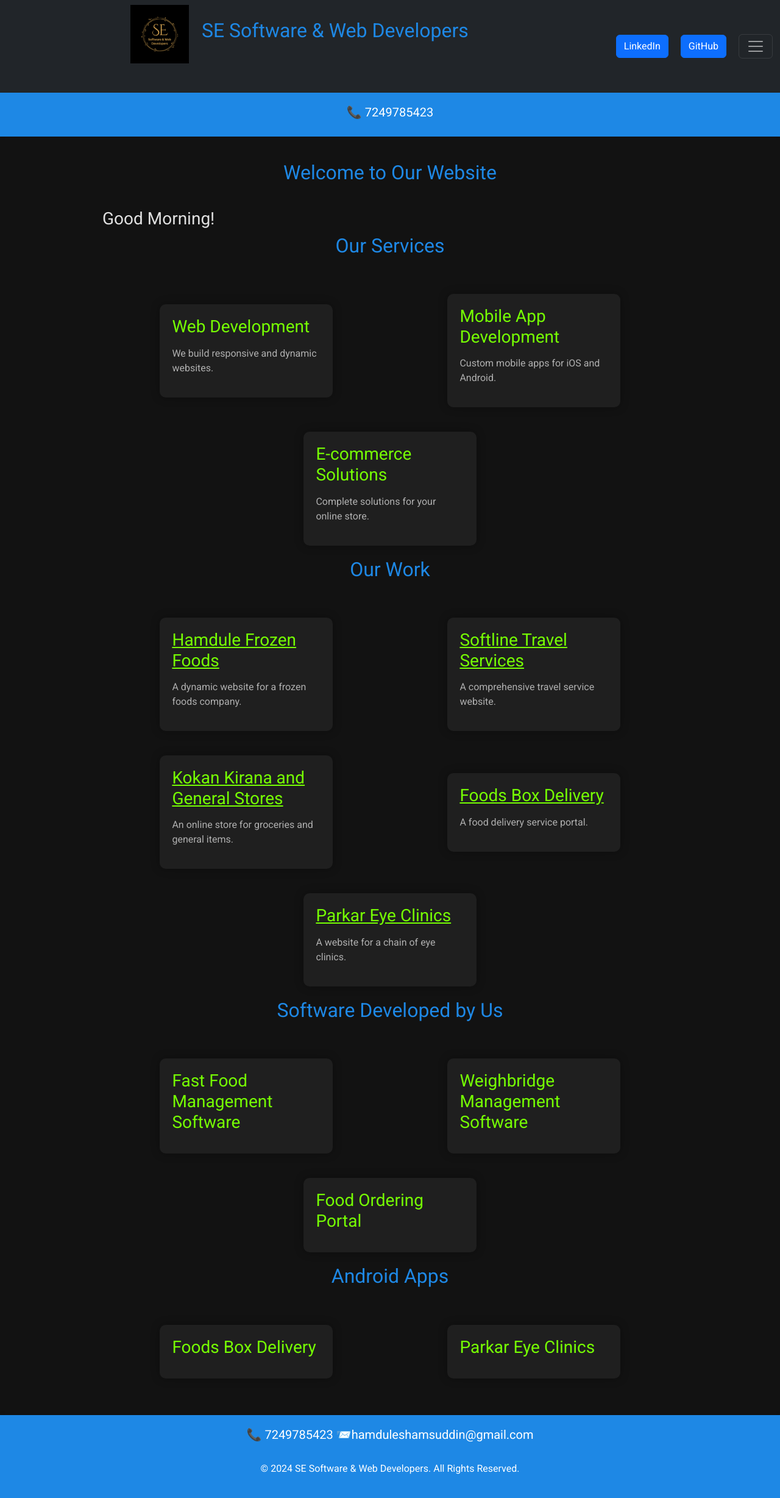
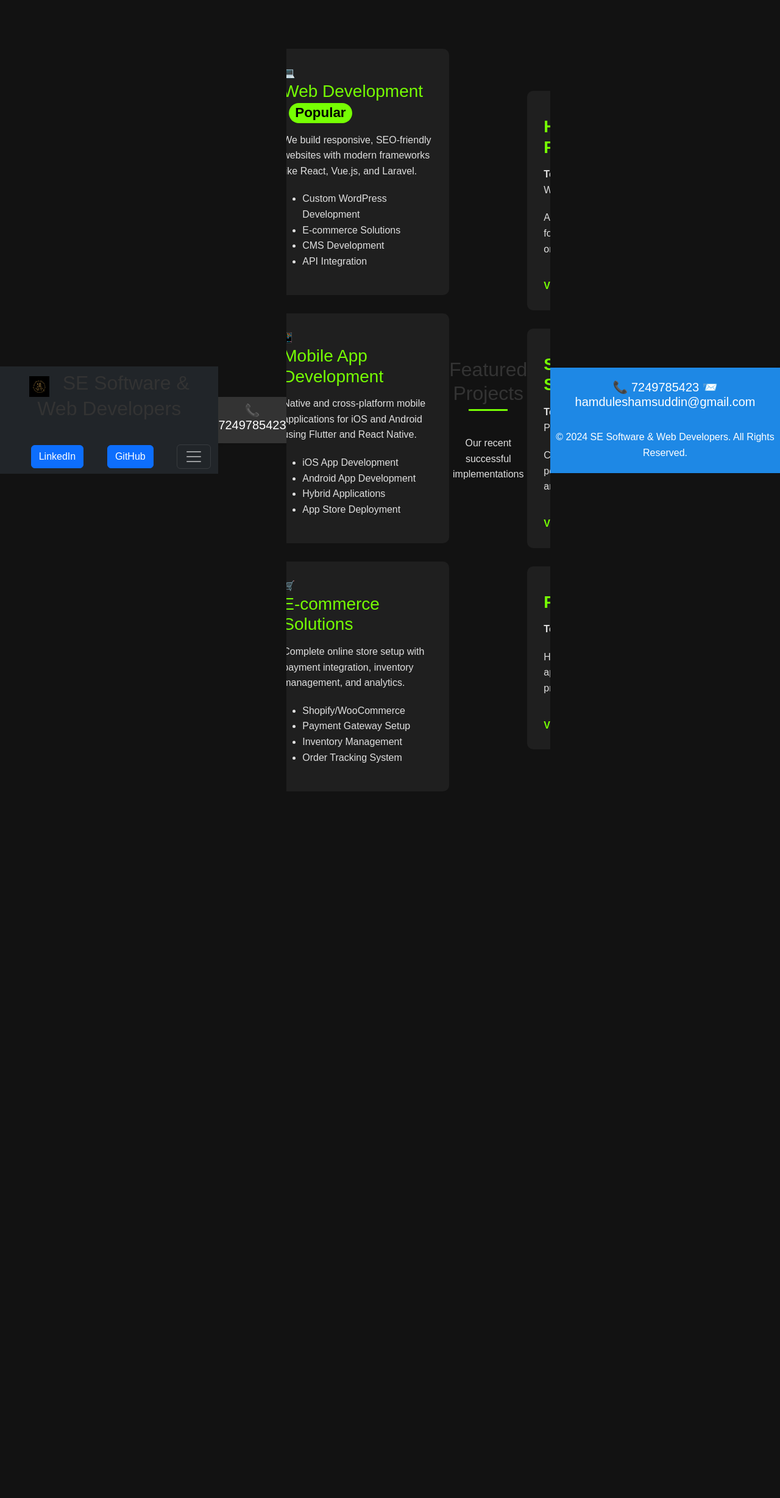
Before and after one commit to Shamsuddin-Hamdule/sedevs, a PHP site: page /index.php in a window 1280 px wide. Shown: the whole page at 61% size. After the commit the page ends 1298 px from the top, so only its background shows below. Run offline with PHP 8.4, Linux system fonts and the light colour scheme.

Commit message:
Update index.php

```diff
--- a/index.php
+++ b/index.php
@@ -8,89 +8,196 @@ include 'navbar.php';
     <meta name="viewport" content="width=device-width, initial-scale=1.0">
     <title>SE Software & Web Developers</title>
     <link rel="icon" type="image/png" href="S.png">
+    <link rel="stylesheet" href="styles.css">
+    <style>
+        /* Additional inline styles specific to index.php */
+        .greeting-section {
+            background: linear-gradient(135deg, #1E88E5 0%, #0D47A1 100%);
+            padding: 40px 20px;
+            border-radius: 10px;
+            margin: 30px 0;
+            text-align: center;
+            color: white;
+        }
+
+        .greeting-section h3 {
+            font-size: 2.5em;
+            margin: 10px 0;
+            color: #fff;
+            text-shadow: 2px 2px 4px rgba(0,0,0,0.3);
+        }
+
+        .services-grid, .portfolio-grid {
+            display: grid;
+            grid-template-columns: repeat(auto-fit, minmax(300px, 1fr));
+            gap: 30px;
+            margin: 40px 0;
+        }
+
+        .service-card, .portfolio-card {
+            background: #1F1F1F;
+            border-radius: 10px;
+            padding: 25px;
+            transition: all 0.3s ease;
+            border: 2px solid transparent;
+        }
+
+        .service-card:hover, .portfolio-card:hover {
+            transform: translateY(-10px);
+            border-color: #76FF03;
+            box-shadow: 0 10px 30px rgba(118, 255, 3, 0.2);
+        }
+
+        .service-card h3, .portfolio-card h3 {
+            color: #76FF03;
+            margin-bottom: 15px;
+        }
+
+        .section-header {
+            text-align: center;
+            margin: 50px 0 30px 0;
+            position: relative;
+        }
+
+        .section-header h2 {
+            display: inline-block;
+            padding-bottom: 10px;
+            position: relative;
+        }
+
+        .section-header h2::after {
+            content: '';
+            position: absolute;
+            width: 50%;
+            height: 3px;
+            background: #76FF03;
+            bottom: 0;
+            left: 25%;
+        }
+
+        .portfolio-card a {
+            color: #76FF03;
+            text-decoration: none;
+            font-weight: bold;
+            display: inline-block;
+            margin-top: 15px;
+        }
+
+        .portfolio-card a:hover {
+            text-decoration: underline;
+        }
+
+        .badge {
+            background: #76FF03;
+            color: #000;
+            padding: 5px 10px;
+            border-radius: 20px;
+            font-size: 0.8em;
+            margin-left: 10px;
+        }
+    </style>
 </head>
 <body>
 
-
-
-<div class="container">
-    <h2>Welcome to Our Website</h2>
+<div class="container main-content">
+    <div class="greeting-section">
+        <h2>Welcome to SE Software & Web Developers</h2>
         <?php
-        date_default_timezone_set('UTC');
+            date_default_timezone_set('Asia/Kolkata'); // Changed to Indian timezone
             $hour = date('H');
 
             if ($hour < 12) {
                 $greeting = "Good Morning!";
+                $icon = "☀️";
             } elseif ($hour < 18) {
                 $greeting = "Good Afternoon!";
+                $icon = "⛅";
             } else {
                 $greeting = "Good Evening!";
+                $icon = "🌙";
             }
 
-        echo "<h3>$greeting</h3>";
+            echo "<h3>$icon $greeting</h3>";
+            echo "<p>Current time: " . date('h:i A') . "</p>";
         ?>
+        <p>Your trusted partner for digital solutions</p>
+    </div>
 
+    <div class="section-header">
         <h2>Our Services</h2>
-    <div class="services">
-        <div class="service">
-            <h3>Web Development</h3>
-            <p>We build responsive and dynamic websites.</p>
+        <p class="subtitle">Comprehensive solutions for your digital needs</p>
     </div>
-        <div class="service">
+
+    <div class="services-grid">
+        <div class="service-card">
+            <div class="service-icon">💻</div>
+            <h3>Web Development <span class="badge">Popular</span></h3>
+            <p>We build responsive, SEO-friendly websites with modern frameworks like React, Vue.js, and Laravel.</p>
+            <ul class="service-features">
+                <li>Custom WordPress Development</li>
+                <li>E-commerce Solutions</li>
+                <li>CMS Development</li>
+                <li>API Integration</li>
+            </ul>
+        </div>
+
+        <div class="service-card">
+            <div class="service-icon">📱</div>
             <h3>Mobile App Development</h3>
-            <p>Custom mobile apps for iOS and Android.</p>
+            <p>Native and cross-platform mobile applications for iOS and Android using Flutter and React Native.</p>
+            <ul class="service-features">
+                <li>iOS App Development</li>
+                <li>Android App Development</li>
+                <li>Hybrid Applications</li>
+                <li>App Store Deployment</li>
+            </ul>
         </div>
-        <div class="service">
+
+        <div class="service-card">
+            <div class="service-icon">🛒</div>
             <h3>E-commerce Solutions</h3>
-            <p>Complete solutions for your online store.</p>
+            <p>Complete online store setup with payment integration, inventory management, and analytics.</p>
+            <ul class="service-features">
+                <li>Shopify/WooCommerce</li>
+                <li>Payment Gateway Setup</li>
+                <li>Inventory Management</li>
+                <li>Order Tracking System</li>
+            </ul>
         </div>
     </div>
 
-    <h2>Our Work</h2>
-    <div class="portfolio">
-        <div class="portfolio-item">
-            <h3><a href="https://hamdulefrozenfoods.wordpress.com" style="color: #76FF03;">Hamdule Frozen Foods</a></h3>
-            <p>A dynamic website for a frozen foods company.</p>
+    <div class="section-header">
+        <h2>Featured Projects</h2>
+        <p class="subtitle">Our recent successful implementations</p>
     </div>
-        <div class="portfolio-item">
-            <h3><a href="http://softlinetravelservices.co.in" style="color: #76FF03;">Softline Travel Services</a></h3>
-            <p>A comprehensive travel service website.</p>
+
+    <div class="portfolio-grid">
+        <div class="portfolio-card">
+            <h3><a href="https://hamdulefrozenfoods.wordpress.com" target="_blank">Hamdule Frozen Foods</a></h3>
+            <p class="tech-stack"><strong>Tech:</strong> WordPress, WooCommerce, PHP</p>
+            <p>A dynamic e-commerce website for frozen foods with online ordering and delivery tracking.</p>
+            <a href="https://hamdulefrozenfoods.wordpress.com" target="_blank">Visit Live Site →</a>
         </div>
-        <div class="portfolio-item">
-            <h3><a href="https://kokan-kirana-and-general-stores.jimdosite.com/" style="color: #76FF03;">Kokan Kirana and General Stores</a></h3>
-            <p>An online store for groceries and general items.</p>
+
+        <div class="portfolio-card">
+            <h3><a href="http://softlinetravelservices.co.in" target="_blank">Softline Travel Services</a></h3>
+            <p class="tech-stack"><strong>Tech:</strong> HTML5, CSS3, JavaScript, PHP</p>
+            <p>Comprehensive travel booking portal with real-time availability and online payments.</p>
+            <a href="http://softlinetravelservices.co.in" target="_blank">Visit Live Site →</a>
         </div>
-        <div class="portfolio-item">
-            <h3><a href="https://foodsboxdelivery.com" style="color: #76FF03;">Foods Box Delivery</a></h3>
-            <p>A food delivery service portal.</p>
-        </div>
-        <div class="portfolio-item">
-            <h3><a href="parkareyeclinics/index.php" style="color: #76FF03;">Parkar Eye Clinics</a></h3>
-            <p>A website for a chain of eye clinics.</p>
+
+        <div class="portfolio-card">
+            <h3><a href="parkareyeclinics/index.php">Parkar Eye Clinics</a></h3>
+            <p class="tech-stack"><strong>Tech:</strong> Bootstrap, PHP, MySQL</p>
+            <p>Healthcare portal with appointment booking, doctor profiles, and patient management.</p>
+            <a href="parkareyeclinics/index.php">View Project →</a>
         </div>
     </div>
 
-    <h2>Software Developed by Us</h2>
-    <div class="portfolio">
-        <div class="portfolio-item">
-            <h3>Fast Food Management Software</h3>
-        </div>
-        <div class="portfolio-item">
-            <h3>Weighbridge Management Software</h3>
-        </div>
-        <div class="portfolio-item">
-            <h3>Food Ordering Portal</h3>
-        </div>
-    </div>
-
-    <h2>Android Apps</h2>
-    <div class="portfolio">
-        <div class="portfolio-item">
-            <h3>Foods Box Delivery</h3>
-        </div>
-        <div class="portfolio-item">
-            <h3>Parkar Eye Clinics</h3>
-        </div>
+    <div class="cta-section">
+        <h2>Ready to Start Your Project?</h2>
+        <p>Contact us today for a free consultation and quote.</p>
+        <a href="contact.php" class="cta-button">Get in Touch</a>
     </div>
 </div>
 
```
Lines whose indentation alone changed are shown as unchanged.
